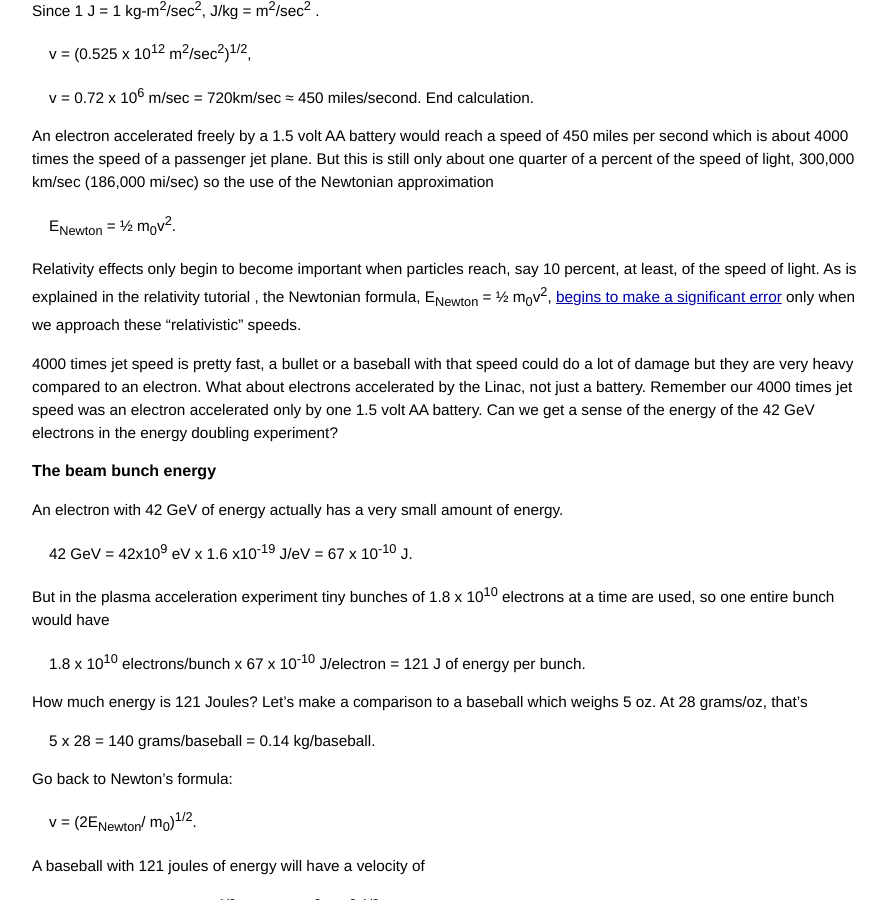
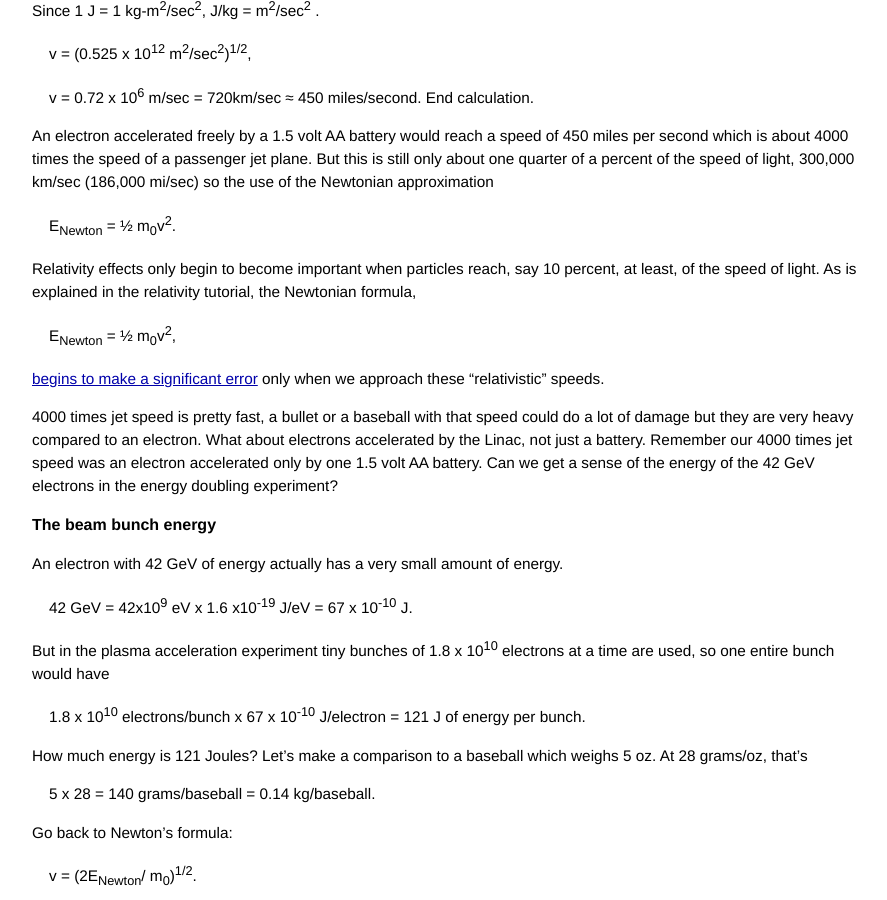
Before and after one commit to grbfacet/facet, a Jekyll site: the page built from beam-acceleration-tutorial.md, in a window 1280 px wide and 900 px high, scrolled down 1903 px. Shown: the whole window, without its empty margins (193-1080 px from the left). Built offline with Jekyll 4.4.1, drawn with Linux system fonts in a browser that asks for light colours.

Commit message:
Update beam-acceleration-tutorial.md

```diff
--- a/beam-acceleration-tutorial.md
+++ b/beam-acceleration-tutorial.md
@@ -80,8 +80,11 @@ An electron accelerated freely by a 1.5 volt AA battery would reach a speed of 4
 
 <span class="eq">E<sub>Newton</sub> = ½ m<sub>0</sub>v<sup>2</sup>.</span>
 
-Relativity effects only begin to become important when particles reach, say 10 percent, at least, of the speed of light. As is explained in the relativity tutorial
-, the Newtonian formula, E<sub>Newton</sub> = ½ m<sub>0</sub>v<sup>2</sup>, [begins to make a significant error](/relativity-tutorial.html#where-newton-approximates-einstein) only when we approach these “relativistic” speeds.
+Relativity effects only begin to become important when particles reach, say 10 percent, at least, of the speed of light. As is explained in the relativity tutorial, the Newtonian formula,
+
+<span class="eq">E<sub>Newton</sub> = ½ m<sub>0</sub>v<sup>2</sup>,</span>
+
+[begins to make a significant error](/relativity-tutorial.html#where-newton-approximates-einstein) only when we approach these “relativistic” speeds.
 
 4000 times jet speed is pretty fast, a bullet or a baseball with that speed could do a lot of damage but they are very heavy compared to an electron. What about electrons accelerated by the Linac, not just a battery. Remember our 4000 times jet speed was an electron accelerated only by one 1.5 volt AA battery. Can we get a sense of the energy of the 42 GeV electrons in the energy doubling experiment?
 
```
